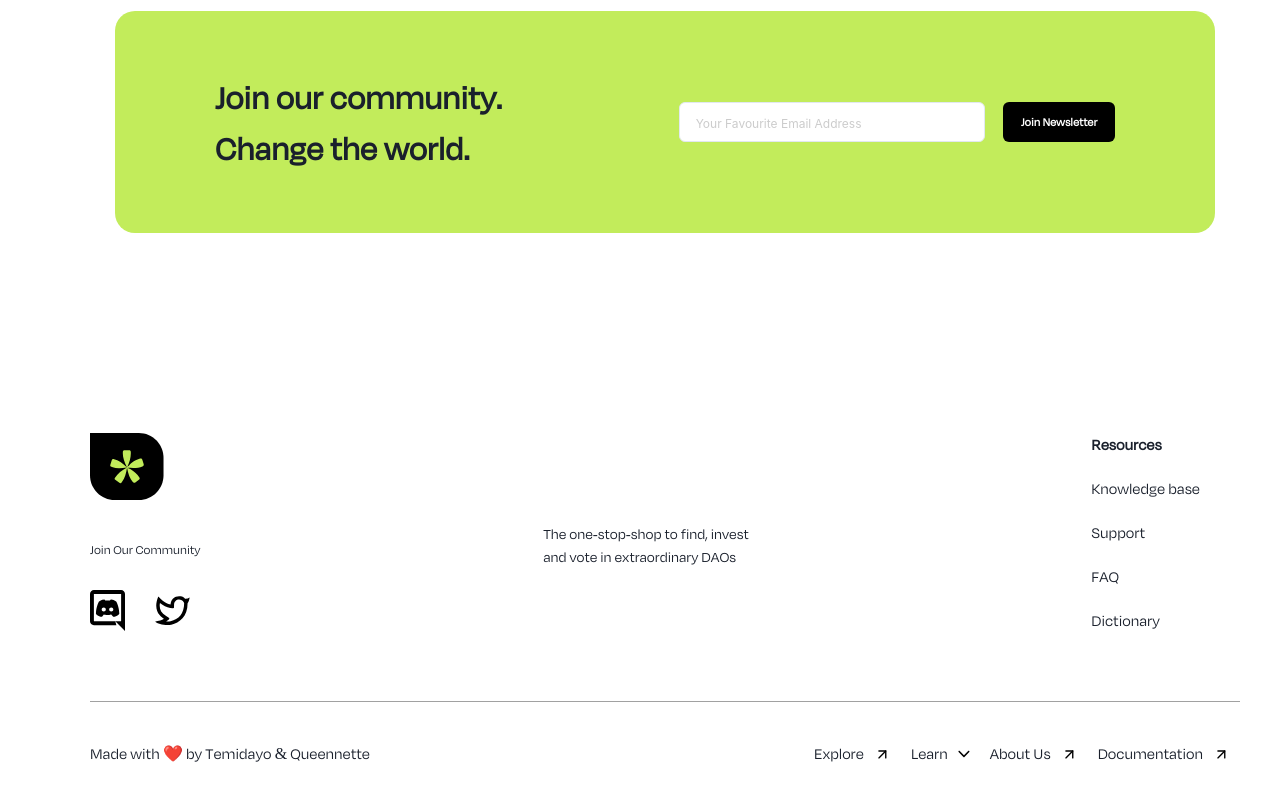
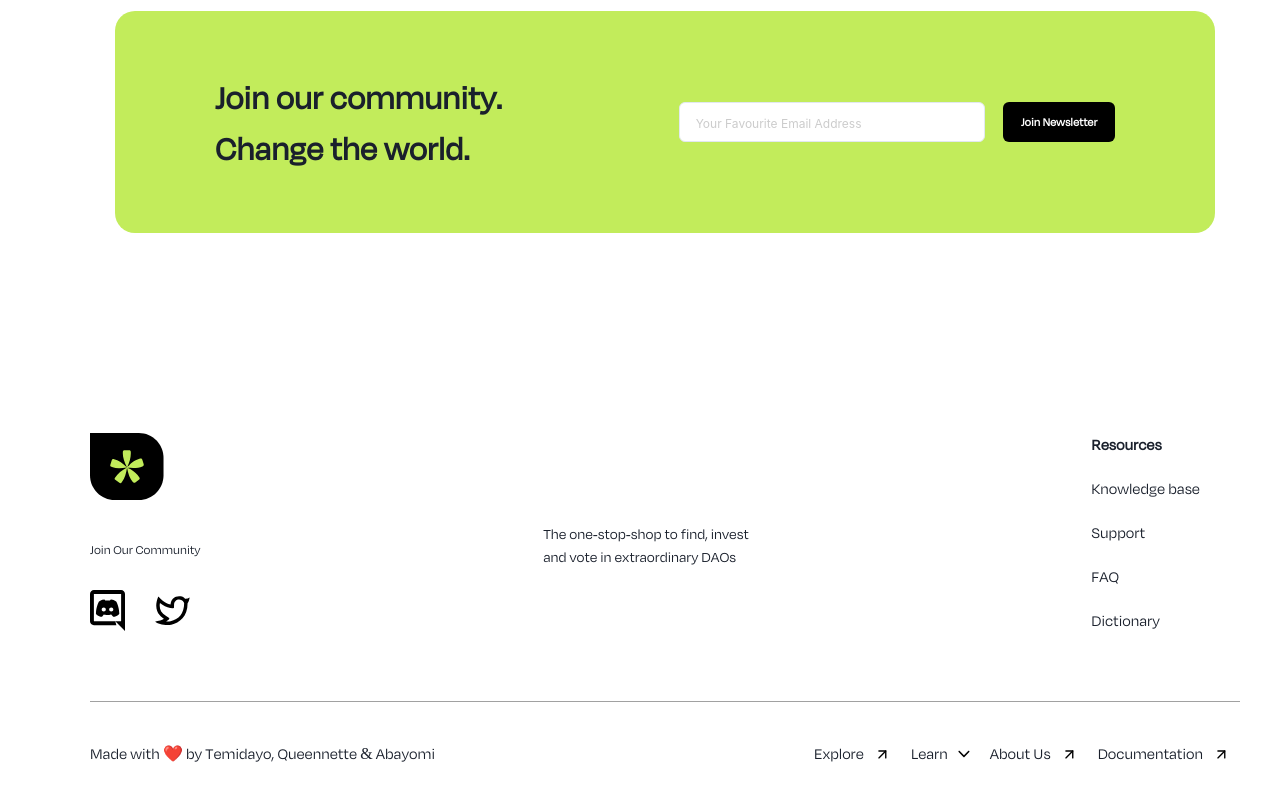
Before and after one commit to iamAbayomi/dao-open-challenge, a Next.js app: page / in a window 1280 px wide. Shown: the part 5336-6136 px from the top of the page. Built offline with nearby package versions, Linux system fonts and the light colour scheme.

Commit message:
feat: change the footer description

```diff
--- a/components/Footer/index.tsx
+++ b/components/Footer/index.tsx
@@ -5,7 +5,10 @@ import HeaderText from "../HeaderText";
 
 const Footer = () => {
   return (
-    <Box pos={"relative"} p={"100px 40px 60px 40px"}>
+    <Box
+      pos={"relative"}
+      p={{ base: "100px 20px 60px 20px", lg: "100px 40px 60px 40px" }}
+    >
       <Box
         display={"none"}
         position={"absolute"}
@@ -75,7 +78,7 @@ const Footer = () => {
       </Box>
       <Box mt={"43px"} borderBottom={"0.5px solid #A1A1A1"} />
       <Box mt={"40px"} display={"flex"} justifyContent={"space-between"}>
-        <Text>Made with ❤️ by Temidayo & Queennette</Text>
+        <Text>Made with ❤️ by Temidayo, Queennette & Abayomi</Text>
         <Box display={"flex"} flexDir={{ base: "column", xl: "row" }}>
           {headerData?.map((item: IHeaderLink) => (
             <HeaderText key={item?.id} name={item?.name} link={item?.link} />
```
